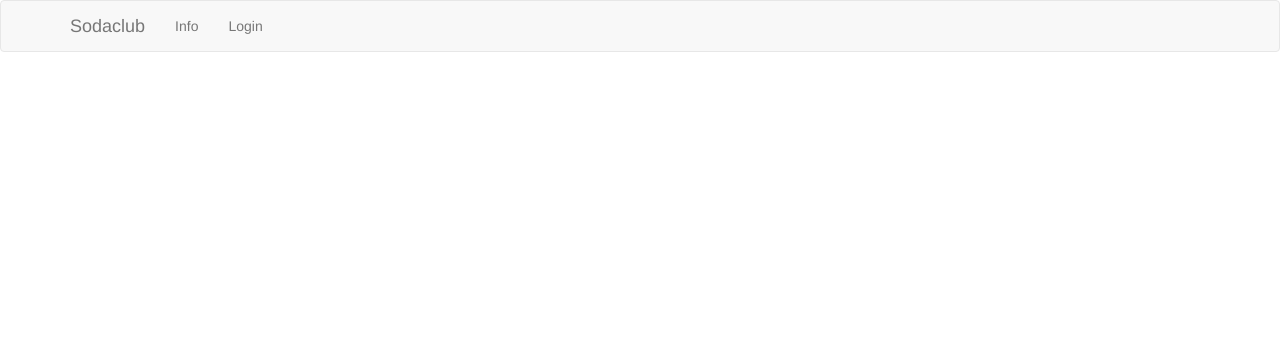
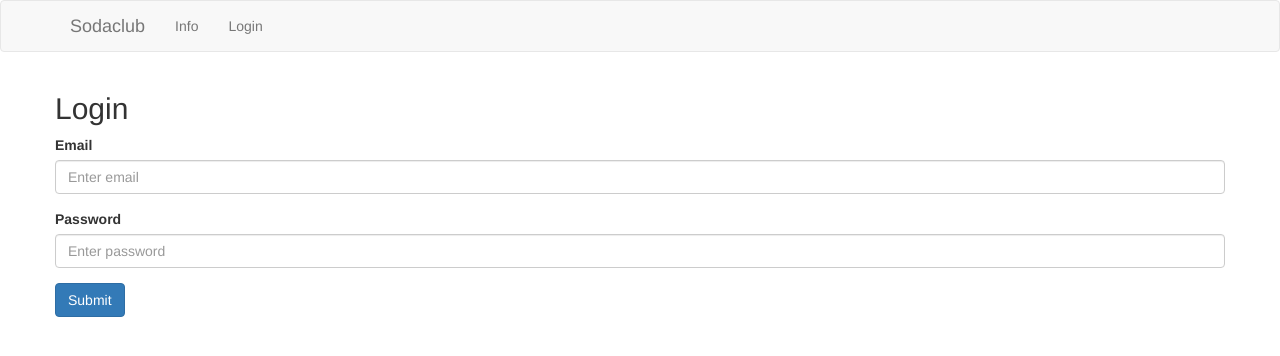
Before and after one commit to svendcsvendsen/sodaclub-frontend, a React (Create React App) app: page /sodaclub/login in a window 1280 px wide. Shown: the top 356 px of the page. Built offline with nearby package versions, Linux system fonts and the light colour scheme.

Commit message:
Prefix sodaclub to urls.

```diff
--- a/src/App.js
+++ b/src/App.js
@@ -30,7 +30,7 @@ class App extends Component {
             return (<p>Rehydrating store...</p>);
 
         return (
-            <Router><div>
+            <Router basename='/sodaclub'><div>
                 <Navbar>
                     <Navbar.Header>
                         <Navbar.Brand>
@@ -38,9 +38,9 @@ class App extends Component {
                         </Navbar.Brand>
                     </Navbar.Header>
                     <Nav>
-                        <NavItem href="/">Info</NavItem>
-                        { !this.isAuthenticated() && <NavItem href="/login">Login</NavItem>}
-                        { this.isAuthenticated() && <NavItem href="/purchase">Purchase</NavItem> }
+                        <NavItem href="/sodaclub">Info</NavItem>
+                        { !this.isAuthenticated() && <NavItem href="/sodaclub/login">Login</NavItem>}
+                        { this.isAuthenticated() && <NavItem href="/sodaclub/purchase">Purchase</NavItem> }
                         { this.isAuthenticated() && <LogoutButton /> }
                     </Nav>
 
--- a/src/constants/backend.js
+++ b/src/constants/backend.js
@@ -1,2 +1,2 @@
-export const BASE_URL = '/api';
+export const BASE_URL = '/sodaclub/api';
 export const CONNECTION_ERROR_MESSAGE = 'Failed to contact backend. Try again later.';
```
